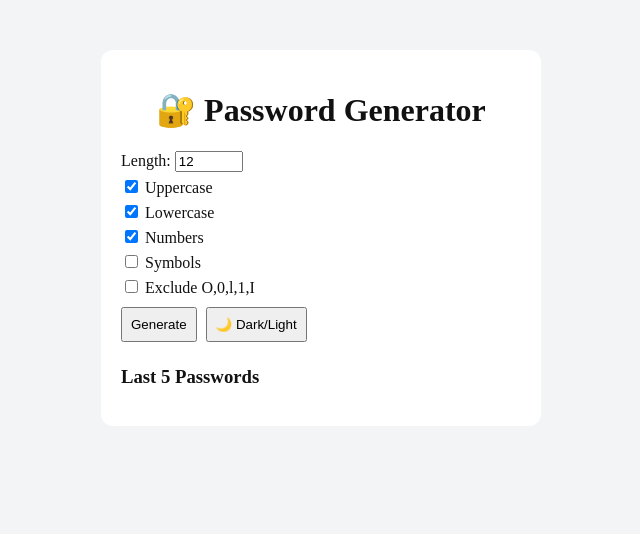
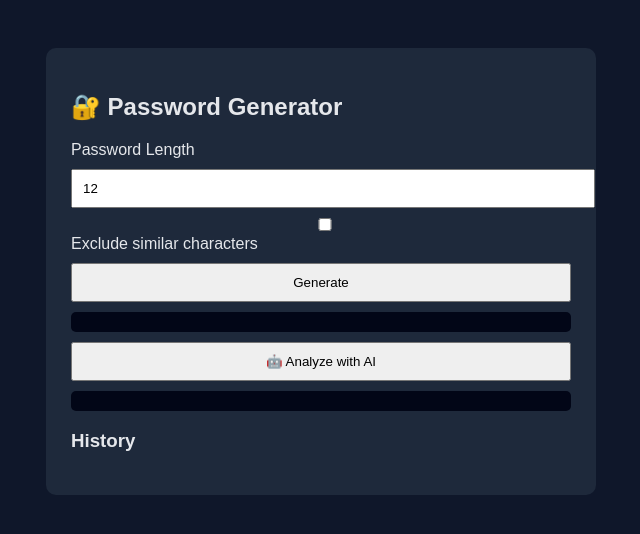
Before and after one commit to npmhimanshu/Password_Generator, a Python web app: template templates/index.html in a window 1280 px wide. Shown: the top 534 px of the page, without its empty margins (319-959 px from the left). Run offline with Jinja, Linux system fonts and the light colour scheme; the template is opened without the code that fills it, so the values that code supplies are empty.

Commit message:
Update index.html

```diff
--- a/templates/index.html
+++ b/templates/index.html
@@ -1,92 +1,103 @@
 <!DOCTYPE html>
-<html lang="en">
+<html>
 <head>
-    <meta charset="UTF-8">
-    <title>Password Generator</title>
-    <link rel="stylesheet" href="{{ url_for('static', filename='style.css') }}">
+<meta charset="UTF-8">
+<title>Password Generator + AI</title>
+<style>
+body {
+    font-family: Arial, sans-serif;
+    background: #0f172a;
+    color: #e5e7eb;
+    padding: 40px;
+}
+.container {
+    max-width: 500px;
+    margin: auto;
+    background: #1e293b;
+    padding: 25px;
+    border-radius: 10px;
+}
+input, button {
+    width: 100%;
+    padding: 10px;
+    margin-top: 10px;
+}
+.result, .ai-box {
+    background: #020617;
+    padding: 10px;
+    border-radius: 5px;
+    margin-top: 10px;
+    word-break: break-all;
+}
+.history {
+    font-size: 0.9em;
+    opacity: 0.8;
+}
+</style>
 </head>
-<body class="light">
 
+<body>
 <div class="container">
-    <h1>🔐 Password Generator</h1>
+<h2>🔐 Password Generator</h2>
 
-    <div class="controls">
-        <label>Length:
-            <input type="number" id="length" min="4" max="32" value="12">
-        </label>
+<label>Password Length</label>
+<input type="number" id="length" value="12" min="4">
 
-        <div class="options">
-            <label><input type="checkbox" id="upper" checked> Uppercase</label>
-            <label><input type="checkbox" id="lower" checked> Lowercase</label>
-            <label><input type="checkbox" id="digits" checked> Numbers</label>
-            <label><input type="checkbox" id="symbols"> Symbols</label>
-            <label><input type="checkbox" id="exclude"> Exclude O,0,l,1,I</label>
-        </div>
+<label>
+<input type="checkbox" id="excludeSimilar">
+Exclude similar characters
+</label>
 
-        <button onclick="generatePassword()">Generate</button>
-        <button onclick="toggleMode()">🌙 Dark/Light</button>
-    </div>
+<button onclick="generatePassword()">Generate</button>
 
-    <div class="output" id="output" style="display:none;">
-        <h3>Generated Password</h3>
-        <p id="password" class="password hidden"></p>
+<div class="result" id="passwordBox"></div>
+<div id="info"></div>
 
-        <p class="strength">Strength: <span id="strength"></span></p>
-        <p class="entropy">Entropy: <span id="entropy"></span> bits</p>
+<button onclick="analyzeAI()">🤖 Analyze with AI</button>
+<div class="ai-box" id="aiResult"></div>
 
-        <div class="actions">
-            <button onclick="togglePassword()">👁 Show / Hide</button>
-            <button onclick="copyPassword()">📋 Copy</button>
-        </div>
-    </div>
-
-    <div class="history">
-        <h3>Last 5 Passwords</h3>
-        <ul id="history"></ul>
-    </div>
+<h3>History</h3>
+<div class="history" id="history"></div>
 </div>
 
 <script>
 async function generatePassword() {
+    const length = document.getElementById("length").value;
+    const excludeSimilar = document.getElementById("excludeSimilar").checked;
+
     const res = await fetch("/generate", {
         method: "POST",
-        headers: { "Content-Type": "application/json" },
-        body: JSON.stringify({
-            length: +document.getElementById("length").value,
-            upper: document.getElementById("upper").checked,
-            lower: document.getElementById("lower").checked,
-            digits: document.getElementById("digits").checked,
-            symbols: document.getElementById("symbols").checked,
-            excludeSimilar: document.getElementById("exclude").checked
-        })
+        headers: {"Content-Type": "application/json"},
+        body: JSON.stringify({ length, excludeSimilar })
     });
+
     const data = await res.json();
 
-    document.getElementById("output").style.display = "block";
-    document.getElementById("password").innerText = data.password;
-    document.getElementById("strength").innerText = data.strength;
-    document.getElementById("strength").className = data.strength.toLowerCase();
-    document.getElementById("entropy").innerText = data.entropy;
+    document.getElementById("passwordBox").innerText = data.password;
+    document.getElementById("info").innerText =
+        `Strength: ${data.strength} | Entropy: ${data.entropy} bits`;
 
-    const history = document.getElementById("history");
-    history.innerHTML = "";
-    data.history.forEach(p => history.innerHTML += `<li>${p}</li>`);
+    document.getElementById("history").innerHTML =
+        data.history.map(p => `• ${p}`).join("<br>");
+
+    document.getElementById("aiResult").innerText = "";
 }
 
-function copyPassword() {
-    navigator.clipboard.writeText(document.getElementById("password").innerText);
-    alert("Copied!");
-}
+async function analyzeAI() {
+    const password = document.getElementById("passwordBox").innerText;
+    if (!password) return alert("Generate a password first!");
 
-function togglePassword() {
-    document.getElementById("password").classList.toggle("hidden");
-}
+    document.getElementById("aiResult").innerText = "Analyzing... 🤖";
 
-function toggleMode() {
-    document.body.classList.toggle("dark");
-    document.body.classList.toggle("light");
+    const res = await fetch("/ai-analyze", {
+        method: "POST",
+        headers: {"Content-Type": "application/json"},
+        body: JSON.stringify({ password })
+    });
+
+    const data = await res.json();
+    document.getElementById("aiResult").innerText = data.analysis;
 }
 </script>
-
 </body>
 </html>
```
